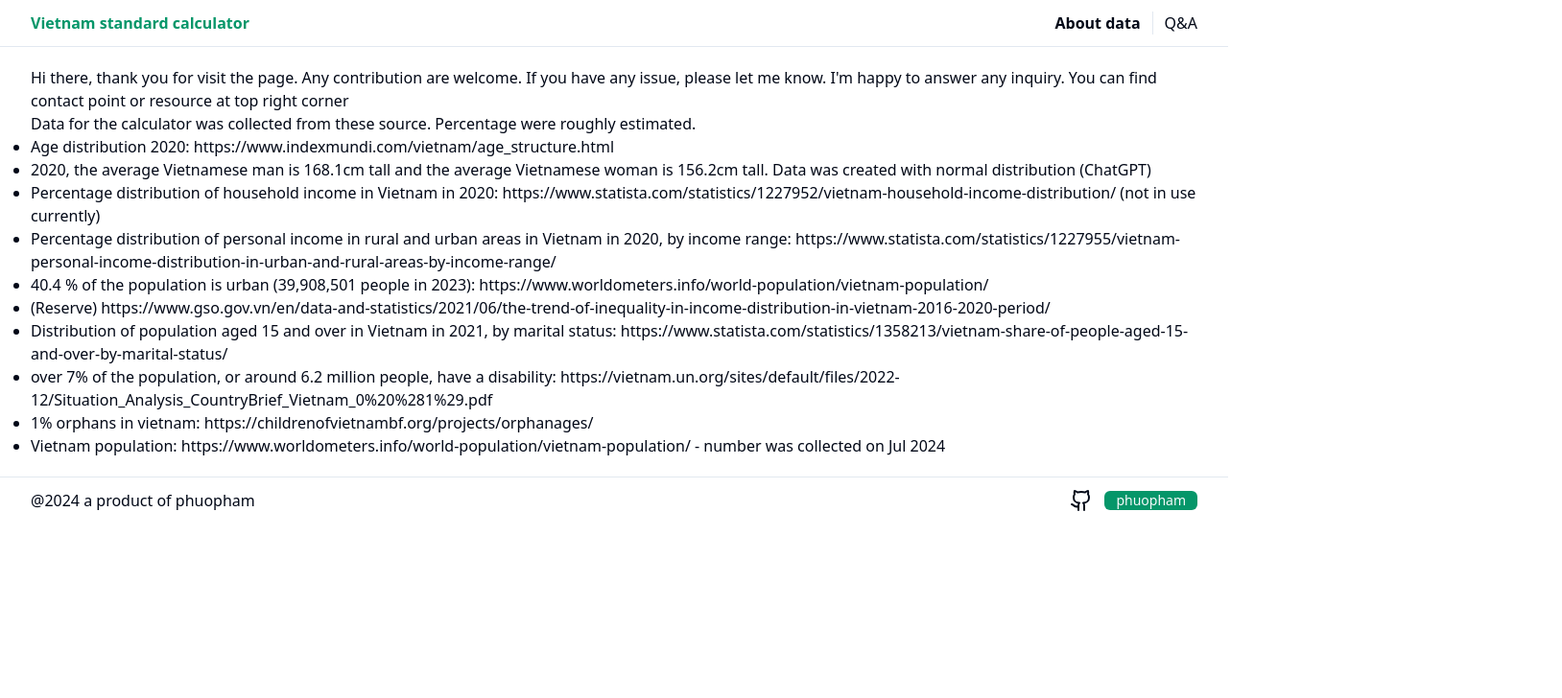
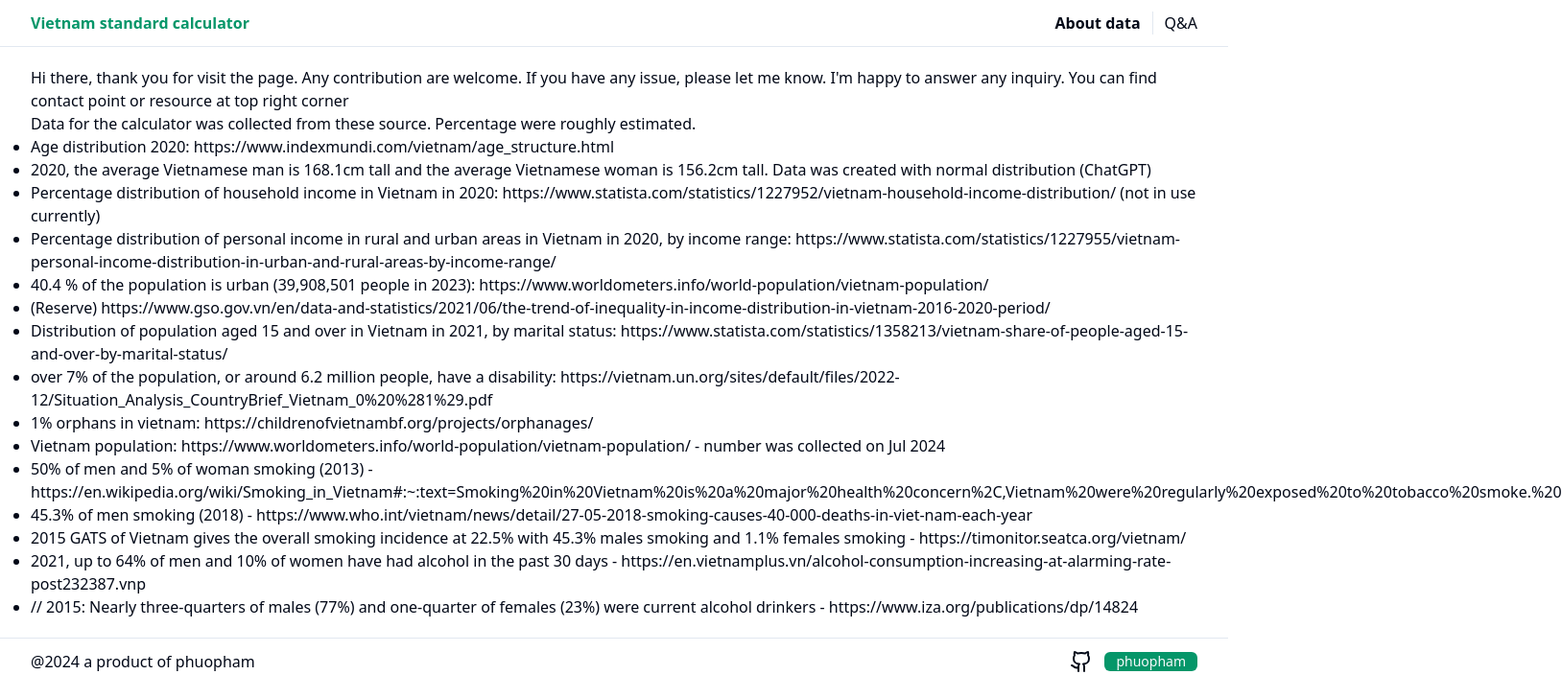
Before and after one commit to phuopham/vietnam_standard_calculator, a React (Vite) app: page /data in a window 1280 px wide. Shown: the top 728 px of the page at 96% size, 1628 px wide, since content can reach past the window. Built offline with nearby package versions, Linux system fonts and the light colour scheme.

Commit message:
Update data.tsx

```diff
--- a/src/components/pages/data.tsx
+++ b/src/components/pages/data.tsx
@@ -43,6 +43,12 @@ export const DataPage = () => {
                     Vietnam population: https://www.worldometers.info/world-population/vietnam-population/
                     - number was collected on Jul 2024
                 </li>
+                <li>50% of men and 5% of woman smoking (2013) - https://en.wikipedia.org/wiki/Smoking_in_Vietnam#:~:text=Smoking%20in%20Vietnam%20is%20a%20major%20health%20concern%2C,Vietnam%20were%20regularly%20exposed%20to%20tobacco%20smoke.%20</li>
+                <li>45.3% of men smoking (2018) - https://www.who.int/vietnam/news/detail/27-05-2018-smoking-causes-40-000-deaths-in-viet-nam-each-year
+                </li>
+                <li>2015 GATS of Vietnam gives the overall smoking incidence at 22.5% with 45.3% males smoking and 1.1% females smoking - https://timonitor.seatca.org/vietnam/</li>
+                <li>2021, up to 64% of men and 10% of women have had alcohol in the past 30 days - https://en.vietnamplus.vn/alcohol-consumption-increasing-at-alarming-rate-post232387.vnp</li>
+                <li>// 2015: Nearly three-quarters of males (77%) and one-quarter of females (23%) were current alcohol drinkers - https://www.iza.org/publications/dp/14824</li>
             </ul>
         </>)
 }
```
